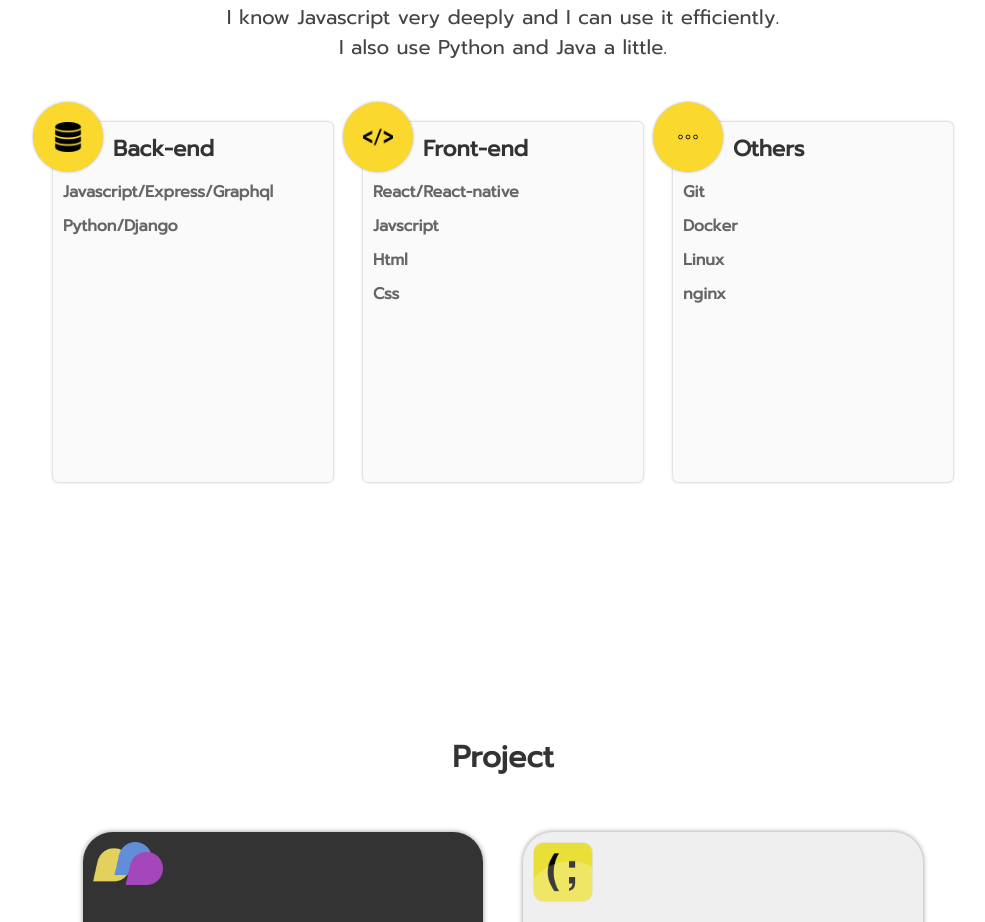
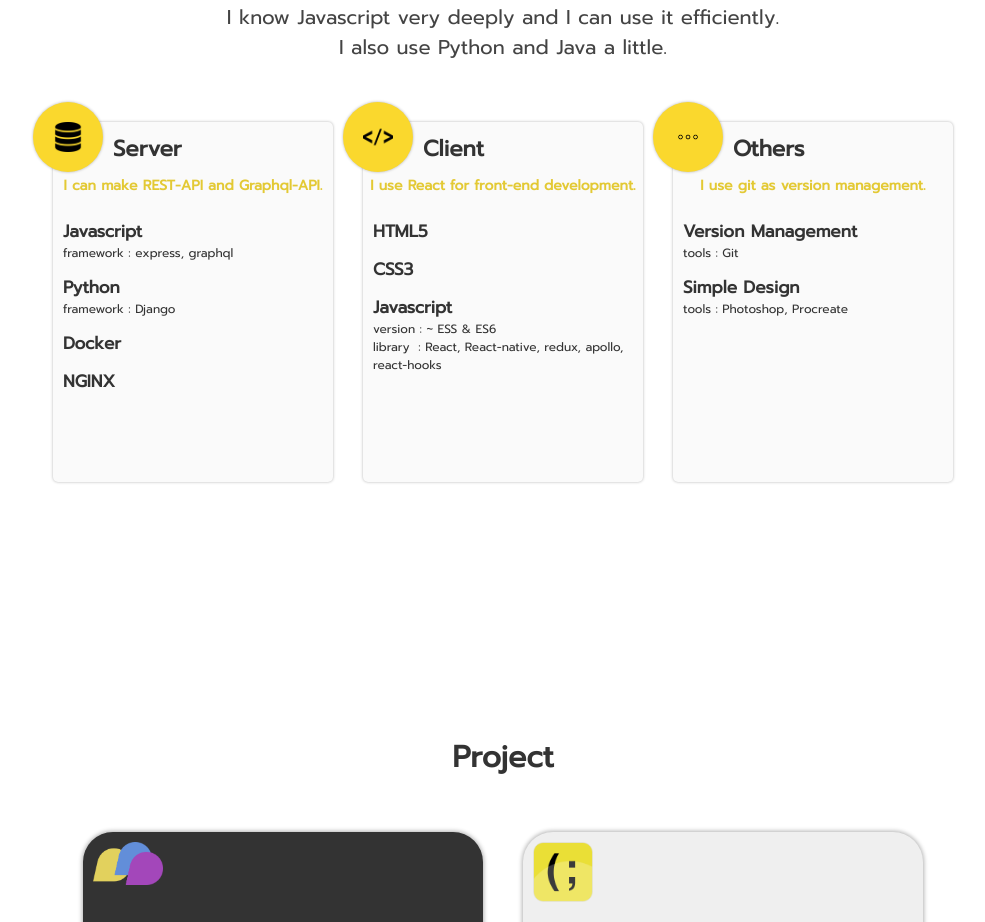
Before and after one commit to jngcii/portfolio, a React (Create React App) app: page / in a window 1280 px wide. Shown: the part 1483-2405 px from the top of the page, without its empty margins (137-1122 px from the left). Built offline with nearby package versions, Linux system fonts and the light colour scheme.

Commit message:
Fill content in Skills screen

```diff
--- a/src/Screens/Skills/index.js
+++ b/src/Screens/Skills/index.js
@@ -1,4 +1,4 @@
-import React, {useState} from "react";
+import React from "react";
 import styled from "styled-components";
 
 const Wrapper = styled.div`
@@ -58,14 +58,19 @@ const A = styled.div`
     background-color: #fafafa;
     box-shadow: 0 0 3px rgba(0,0,0,0.3);
     display: flex;
-    flex-direction: column;
 
-    transition: .5s;
+    transition: .2s;
 
     :hover{
         width: 900px;
         z-index: 1;
     }
+`;
+const InnerA = styled.div`
+    position: relative;
+    display: flex;
+    justify-content: flex-start;
+    overflow: hidden;
 `;
 
 const IconContainer = styled.div`
@@ -85,6 +90,12 @@ const Icon = styled.img`
     width: 30px;
 `;
 
+const AContainer = styled.div`
+    width: 900px;
+    height: 360px;
+    display: flex;
+    align-items: center;
+`;
 const ATitle = styled.div`
     font-family: 'Prompt', sans-serif;
     font-size: 22px;
@@ -101,31 +112,55 @@ const ABody = styled.div`
     display: flex;
     flex-direction: column;
 `;
-
-const Row = styled.div`
-    width: 100%;
-    display: flex;
-    position: relative;
-    overflow: hidden;
-    padding: 5px 10px;
-`;
 const Left = styled.div`
     width: 280px;
-    font-family: 'Prompt', sans-serif;
-    font-size: 16px;
-    font-weight: 800;
-    color: #666;
+    height: 100%;
+`;
+const Divider = styled.div`
+    width: 1px;
+    height: 95%;
+    background-color: #ddd;
 `;
 const Right = styled.div`
-    flex:1;
+    width: 619px;
+    height: 100%;
+`;
+
+const ASummary = styled.div`
     font-family: 'Prompt', sans-serif;
     font-size: 14px;
+    font-weight: 900;
+    color: #e3c934;
+    margin-bottom: 10px;
+    align-self: center;
+`;
+
+const ABig = styled.div`
+    font-family: 'Prompt', sans-serif;
+    font-size: 17px;
     font-weight: 600;
-    color: #444;
+    color: #333;
+    margin-left: 10px;
+    margin-top: 12px;
+`;
+
+const ASmall = styled.div`
+    font-family: 'Prompt', sans-serif;
+    font-size: 12px;
+    font-weight: 500;
+    color: #333;
+    margin-left: 10px;
+`;
+
+const ADetail = styled.div`
+    font-family: 'Prompt', sans-serif;
+    font-size: 14px;
+    font-weight: 400;
+    color: #333;
+    margin-left: 10px;
 `;
 
 export default function() {
-    const [pick, setPick] = useState(null);
 
     return (
         <Wrapper id="skills">
@@ -134,47 +169,107 @@ export default function() {
             </Header>
 
             <Summary>I use Javascript mainly.</Summary>
-            <Summary> I know Javascript very deeply and I can use it efficiently.</Summary>
+            <Summary>I know Javascript very deeply and I can use it efficiently.</Summary>
             <Summary>I also use Python and Java a little.</Summary>
 
             <Body>
                 <A style={{alignSelf:"flex-start"}}>
+                    <InnerA>
+                        <AContainer>
+                            <Left>
+                                <ATitle>Server</ATitle>
+
+                                <ABody>
+                                    <ASummary>
+                                        I can make REST-API and Graphql-API.
+                                    </ASummary>
+
+                                    <ABig>Javascript</ABig>
+                                    <ASmall>framework : express, graphql</ASmall>
+
+                                    <ABig>Python</ABig>
+                                    <ASmall>framework : Django</ASmall>
+
+                                    <ABig>Docker</ABig>
+
+                                    <ABig>NGINX</ABig>
+                                </ABody>
+                            </Left>
+
+                            <Divider />
+
+                            <Right>
+                                <ABig>Javascript</ABig>
+                                <ADetail>
+                                    Javascript is my main using language. I know how javascript work with its engine(V8) in computer. If data is small to process and communicate, I usually use node.js for server environment.
+                                </ADetail>
+
+                                <ABig>Python</ABig>
+                                <ADetail>
+                                    Python is my first web programming language. I use Django-rest-framework for python project.
+                                </ADetail>
+
+                                <ABig>Docker</ABig>
+                                <ADetail>
+                                    I use Docker to administrate project.
+                                </ADetail>
+
+                                <ABig>NGINX</ABig>
+                                <ADetail>
+                                    I usually use NGINX for reverse-proxy server or Load-Balancer using upstream module.
+                                </ADetail>
+                            </Right>
+                        </AContainer>
+                    </InnerA>
+
                     <IconContainer>
                         <Icon src={require("../../assets/backend.png")} />
                     </IconContainer>
-
-                    <ATitle>Back-end</ATitle>
-                    <ABody>
-                        <Row>
-                            <Left>Javascript/Express/Graphql</Left>
-                            {/* <Right>scope, prototype, closure 등의 기본적인 javascript를 이해하고 express 프레임워크를 통해 rest/graphql API 서버 구축 가능</Right> */}
-                        </Row>
-                        <Row>
-                            <Left>Python/Django</Left>
-                        </Row>
-                    </ABody>
                 </A>
 
                 <A style={{alignSelf:"center"}}>
+                    <InnerA>
+                        <AContainer>
+                            <Left>
+                                <ATitle>Client</ATitle>
+
+                                <ABody>
+                                    <ASummary>
+                                        I use React for front-end development.
+                                    </ASummary>
+
+                                    <ABig>HTML5</ABig>
+
+                                    <ABig>CSS3</ABig>
+
+                                    <ABig>Javascript</ABig>
+                                    <ASmall>version : ~ ESS & ES6</ASmall>
+                                    <ASmall>library &nbsp;: React, React-native, redux, apollo, react-hooks</ASmall>
+                                </ABody>
+                            </Left>
+
+                            <Divider />
+
+                            <Right>
+                                <ABig>HTML5 & CSS3</ABig>
+                                <ADetail>
+                                    Basically, I know syntax HTML5 and CSS3 and can use it freely.
+                                </ADetail>
+
+                                <ABig>Javascript</ABig>
+                                <ADetail>
+                                    I use React and React-Native javascript library to make dynamic web and to communicate with Server.
+                                </ADetail>
+                                <ADetail>
+                                    To manage state, Redux or Apollo-client is used and recently I'm using apollo-client, apollo-inmemory-cache and react-hooks.
+                                </ADetail>
+                            </Right>
+                        </AContainer>
+                    </InnerA>
+
                     <IconContainer>
                         <Icon src={require("../../assets/frontend.png")} />
                     </IconContainer>
-
-                    <ATitle>Front-end</ATitle>
-                    <ABody>
-                        <Row>
-                            <Left>React/React-native</Left>
-                        </Row>
-                        <Row>
-                            <Left>Javscript</Left>
-                        </Row>
-                        <Row>
-                            <Left>Html</Left>
-                        </Row>
-                        <Row>
-                            <Left>Css</Left>
-                        </Row>
-                    </ABody>
                 </A>
 
                 <A style={{alignSelf:"flex-end"}}>
@@ -182,21 +277,39 @@ export default function() {
                         <Icon src={require("../../assets/others.png")} />
                     </IconContainer>
 
-                    <ATitle>Others</ATitle>
-                    <ABody>
-                        <Row>
-                            <Left>Git</Left>
-                        </Row>
-                        <Row>
-                            <Left>Docker</Left>
-                        </Row>
-                        <Row>
-                            <Left>Linux</Left>
-                        </Row>
-                        <Row>
-                            <Left>nginx</Left>
-                        </Row>
-                    </ABody>
+                    <InnerA>
+                        <AContainer>
+                            <Left>
+                                <ATitle>Others</ATitle>
+
+                                <ABody>
+                                    <ASummary>
+                                        I use git as version management.
+                                    </ASummary>
+
+                                    <ABig>Version Management</ABig>
+                                    <ASmall>tools : Git</ASmall>
+
+                                    <ABig>Simple Design</ABig>
+                                    <ASmall>tools : Photoshop, Procreate</ASmall>
+                                </ABody>
+                            </Left>
+
+                            <Divider />
+
+                            <Right>
+                                <ABig>Git</ABig>
+                                <ADetail>
+                                    I use git to manage my project version and Collaborate. I can use collaborating command of git.
+                                </ADetail>
+
+                                <ABig>Simple Design</ABig>
+                                <ADetail>
+                                    I learned design in university. So I can design a little.
+                                </ADetail>
+                            </Right>
+                        </AContainer>
+                    </InnerA>
                 </A>
             </Body>
         </Wrapper>
```
